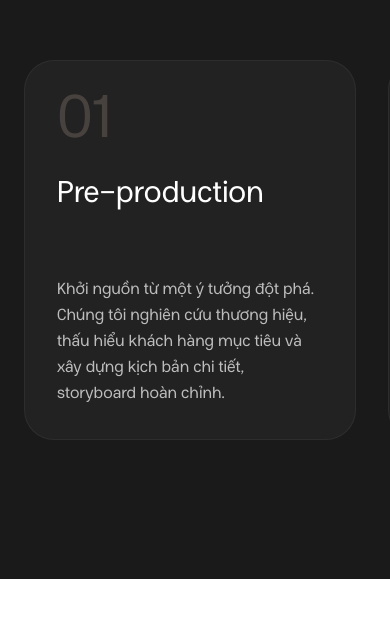
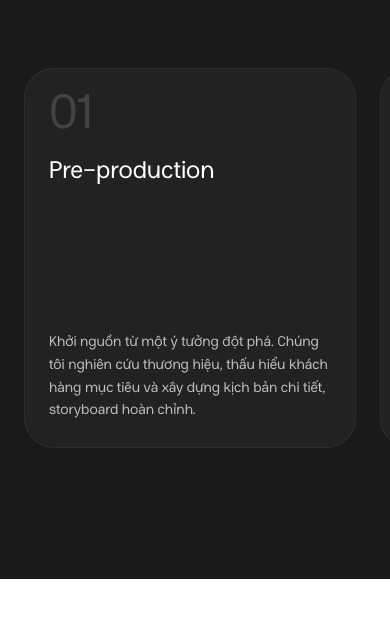
Before and after one commit to iamneongo/songnguyenmedia, a React (Vite) app: page / in a window 390 px wide. Shown: the part 4989-5607 px from the top of the page. Built offline with nearby package versions, Linux system fonts and the light colour scheme; a web font is replaced by a local one.

Commit message:
fix(mobile): adjust process section layout to prevent overflowing cards on small screens

```diff
--- a/src/components/ProcessSection.tsx
+++ b/src/components/ProcessSection.tsx
@@ -74,12 +74,12 @@ export default function ProcessSection() {
   }, { scope: sectionRef });
 
   return (
-    <section ref={sectionRef} className="bg-[#1a1a1a] h-screen flex flex-col pb-16 overflow-hidden">
+    <section ref={sectionRef} className="bg-[#1a1a1a] h-[100vh] min-h-[600px] flex flex-col pb-6 md:pb-16 overflow-hidden">
 
       {/* Spacer to guarantee distance from the top */}
-      <div className="h-24 md:h-32 shrink-0 w-full pointer-events-none" />
+      <div className="h-20 md:h-32 shrink-0 w-full pointer-events-none" />
 
-      <div className="process-intro shrink-0 px-6 md:px-16 z-10 mb-8 md:mb-12">
+      <div className="process-intro shrink-0 px-6 md:px-16 z-10 mb-6 md:mb-12">
         <h2 className="text-[#D9C4AA] text-4xl md:text-5xl lg:text-6xl font-normal leading-[1.2]">
           Quy trình <em className="not-italic text-white" style={{ fontFamily: "'Caster', sans-serif", fontStyle: 'normal' }}>sáng tạo</em>
         </h2>
@@ -90,21 +90,21 @@ export default function ProcessSection() {
 
       {/* Horizontal Scroll Container */}
       <div ref={containerRef} className="flex-1 min-h-0 flex flex-nowrap items-center px-6 md:px-16 w-[fit-content]">
-        <div className="flex gap-8 md:gap-16">
+        <div className="flex gap-6 md:gap-16">
           {PROCESS_STEPS.map((step, index) => (
             <div
               key={index}
-              className="w-[85vw] md:w-[500px] lg:w-[600px] bg-[#222] rounded-[30px] p-8 md:p-12 flex flex-col justify-between shrink-0 h-[45vh] min-h-[320px] max-h-[500px] border border-white/5"
+              className="w-[85vw] md:w-[500px] lg:w-[600px] bg-[#222] rounded-[30px] p-6 md:p-12 flex flex-col justify-between shrink-0 h-[45vh] min-h-[280px] max-h-[500px] border border-white/5"
             >
               <div>
-                <span className="text-[#D9C4AA] text-6xl md:text-8xl font-medium opacity-20 block mb-6">
+                <span className="text-[#D9C4AA] text-5xl md:text-8xl font-medium opacity-20 block mb-4 md:mb-6">
                   {step.number}
                 </span>
-                <h3 className="text-white text-3xl md:text-4xl font-normal mb-6">
+                <h3 className="text-white text-2xl md:text-4xl font-normal mb-4 md:mb-6">
                   {step.title}
                 </h3>
               </div>
-              <p className="text-white/70 text-base md:text-lg leading-relaxed font-medium">
+              <p className="text-white/70 text-sm md:text-lg leading-relaxed font-medium">
                 {step.description}
               </p>
             </div>
```
